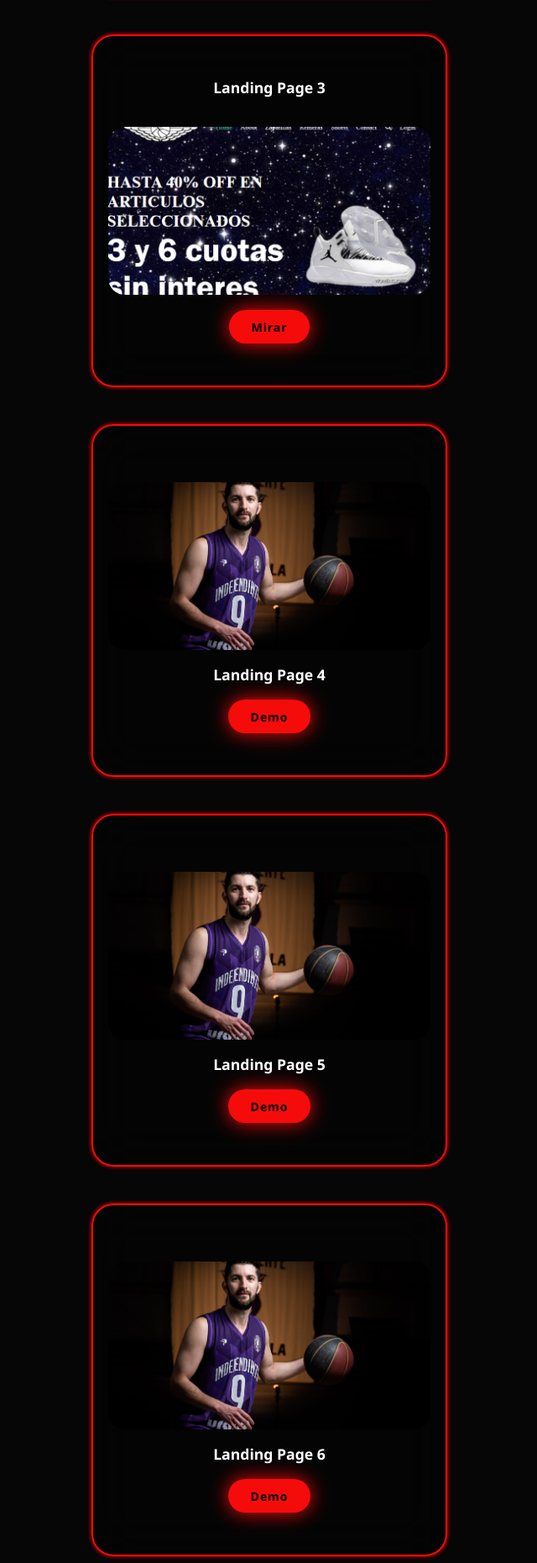
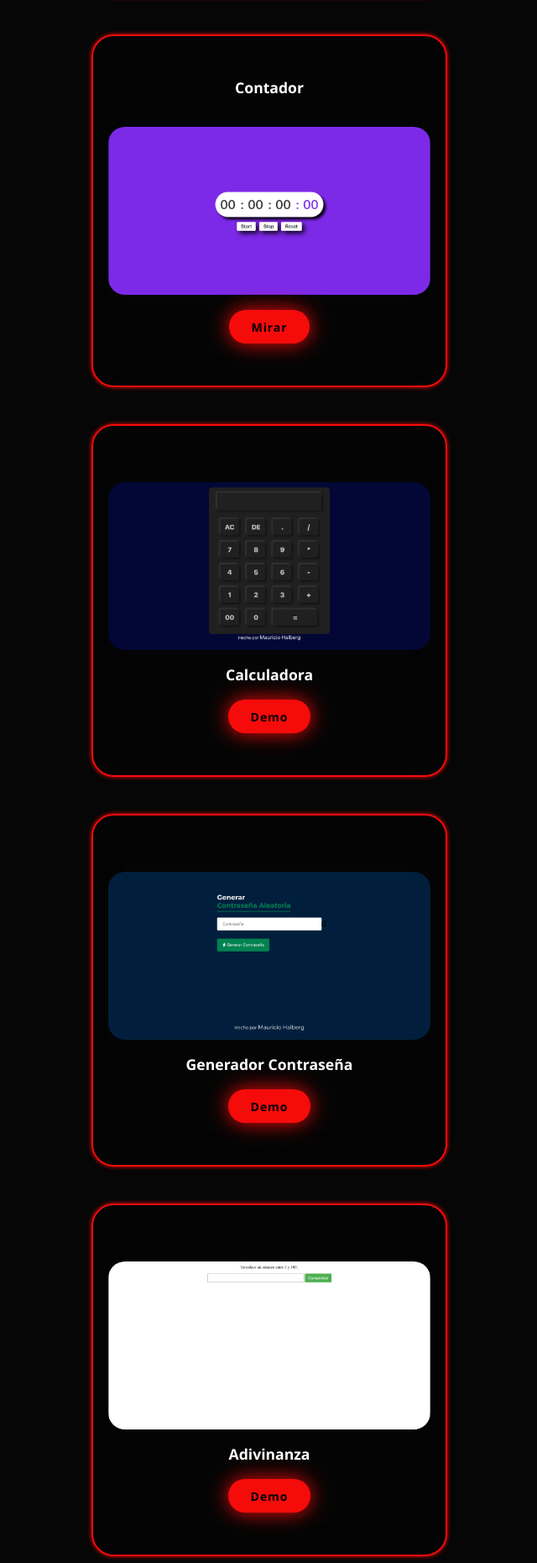
Before and after one commit to Mauri2392/portfolio, a plain HTML site: page index.html in a window 1280 px wide. Shown: the part 2699-4560 px from the top of the page at 84% size, without its empty margins (319-959 px from the left). Drawn offline with nearby package versions, Linux system fonts and the light colour scheme.

Commit message:
imagenes

```diff
--- a/index.html
+++ b/index.html
@@ -115,39 +115,39 @@
           </div>
 
           <div class="project-card">
-            <h3>Landing Page 3</h3>
+            <h3>Contador</h3>
             <img
-              src="./img/pgn6.png"
+              src="./img/contador.png"
               alt=""
             />
-            <a href="https://www.google.com/" target="_blank"><div class="btn">Mirar</div></a>
+            <a href="https://contador-six-sable.vercel.app/" target="_blank"><div class="btn">Mirar</div></a>
           </div>
 
           <div class="project-card">
             <img
-              src="./img/WhatsApp Image 2024-04-02 at 5.08.19 PM.jpeg"
+              src="./img/calculadora.png"
               alt=""
             />
-            <h3>Landing Page 4</h3>
-            <a href="https://www.google.com/" target="_blank"><div class="btn">Demo</div></a>
+            <h3>Calculadora</h3>
+            <a href="https://calculadora-nine-steel.vercel.app/" target="_blank"><div class="btn">Demo</div></a>
           </div>
 
           <div class="project-card">
             <img
-              src="./img/WhatsApp Image 2024-04-02 at 5.08.19 PM.jpeg"
+              src="./img/generdor de contraseñas.png"
               alt=""
             />
-            <h3>Landing Page 5</h3>
-            <a href="https://www.google.com/" target="_blank"><div class="btn">Demo</div></a>
+            <h3>Generador Contraseña</h3>
+            <a href="https://generador-de-contrase-as-eight.vercel.app/" target="_blank"><div class="btn">Demo</div></a>
           </div>
 
           <div class="project-card">
             <img
-              src="./img/WhatsApp Image 2024-04-02 at 5.08.19 PM.jpeg"
+              src="./img/adivinanza.png"
               alt=""
             />
-            <h3>Landing Page 6</h3>
-            <a href="https://www.google.com/" target="_blank"><div class="btn">Demo</div></a>
+            <h3>Adivinanza</h3>
+            <a href="https://adivinanza.vercel.app/" target="_blank"><div class="btn">Demo</div></a>
           </div>
         </div>
       </section>
```
Also changed, not shown: img/adivinanza.png (added), img/calculadora.png (added), img/contador.png (added), img/generdor de contraseñas.png (added).
